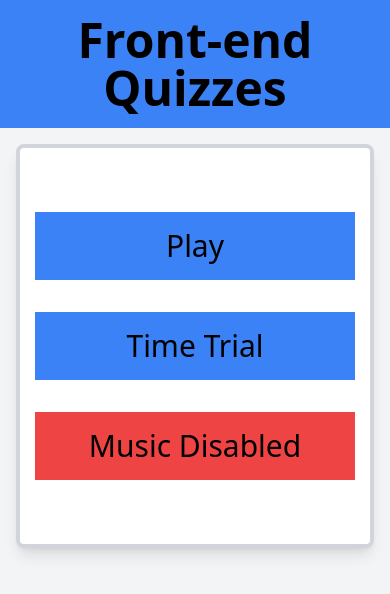
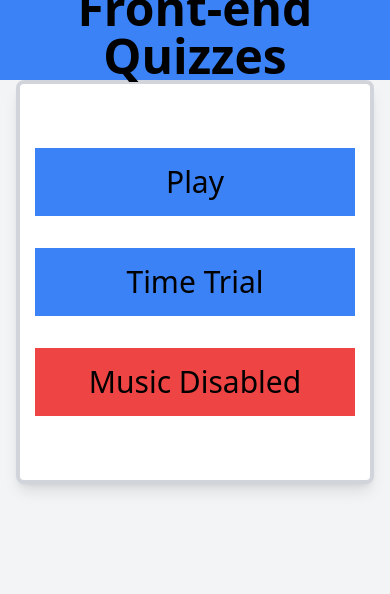
Before and after one commit to matthew-clarke10/frontend-quiz, a React (Vite) app: page / in a window 390 px wide. Shown: the top 594 px of the page. Built offline with nearby package versions, Linux system fonts and the light colour scheme.

Commit message:
Made the layout buttons more obvious.

```diff
--- a/src/components/Layout.tsx
+++ b/src/components/Layout.tsx
@@ -21,13 +21,13 @@ const Layout: React.FC<LayoutProps> = ({ toggleMusicEnabled, musicEnabled }) =>
             'nonQuiz'
   return (
     <>
-      <div className="flex justify-between items-center bg-blue-500">
+      <div className="flex justify-between items-center h-header-small md:h-header bg-blue-500">
         {quizPage && (
-          <Link to="/" className="px-3 py-2 ml-2 w-60 md:w-72 font-bold text-center hover:bg-blue-600 sm:ml-4 md:ml-8 text-base sm:text-lg md:text-2xl">Home</Link>
+          <Link to="/" className="flex justify-center items-center h-full px-1 w-80 md:w-96 font-bold text-center border-4 bg-blue-600 hover:bg-blue-700 border-blue-700 hover:border-blue-800 text-base sm:text-xl md:text-3xl">Home</Link>
         )}
-        <h1 className={`flex justify-center items-center h-header bg-blue-500 w-full font-bold text-center ${quizPage ? 'text-xl sm:text-3xl md:text-5xl' : 'text-5xl'}`}>{quizPage ? `Quiz: ${headerText}` : 'Front-end Quizzes'}</h1>
+        <h1 className={`flex justify-center items-center bg-blue-500 w-full font-bold text-center ${quizPage ? 'text-xl sm:text-3xl md:text-5xl' : 'text-5xl'}`}>{quizPage ? `Quiz: ${headerText}` : 'Front-end Quizzes'}</h1>
         {quizPage && (
-          <button onClick={toggleMusicEnabled} className={`w-60 md:w-72 font-bold whitespace-nowrap mr-2 sm:mr-4 md:mr-8 px-2 py-1 sm:px-4 sm:py-2 text-base sm:text-lg md:text-2xl ${musicEnabled ? 'bg-green-500 hover:bg-green-600' : 'bg-red-500 hover:bg-red-600'}`}>{musicEnabled ? 'Music Enabled' : 'Music Disabled'}</button>
+          <button onClick={toggleMusicEnabled} className={`h-full px-1 w-80 md:w-96 font-bold whitespace-nowrap text-base sm:text-xl md:text-3xl border-4 ${musicEnabled ? 'bg-green-500 hover:bg-green-600 border-green-700' : 'bg-red-500 hover:bg-red-600 border-red-700'}`}>{musicEnabled ? 'Music Enabled' : 'Music Disabled'}</button>
         )}
       </div>
       <main className="bg-gray-100 p-4 h-body">
--- a/tailwind.config.js
+++ b/tailwind.config.js
@@ -8,6 +8,7 @@ export default {
     extend: {
       height: {
         'header': '8rem',
+        'header-small': '4rem',
         'body': 'calc(100vh - 8rem)',
         'main': 'calc(100vh - 10rem',
       },
```
